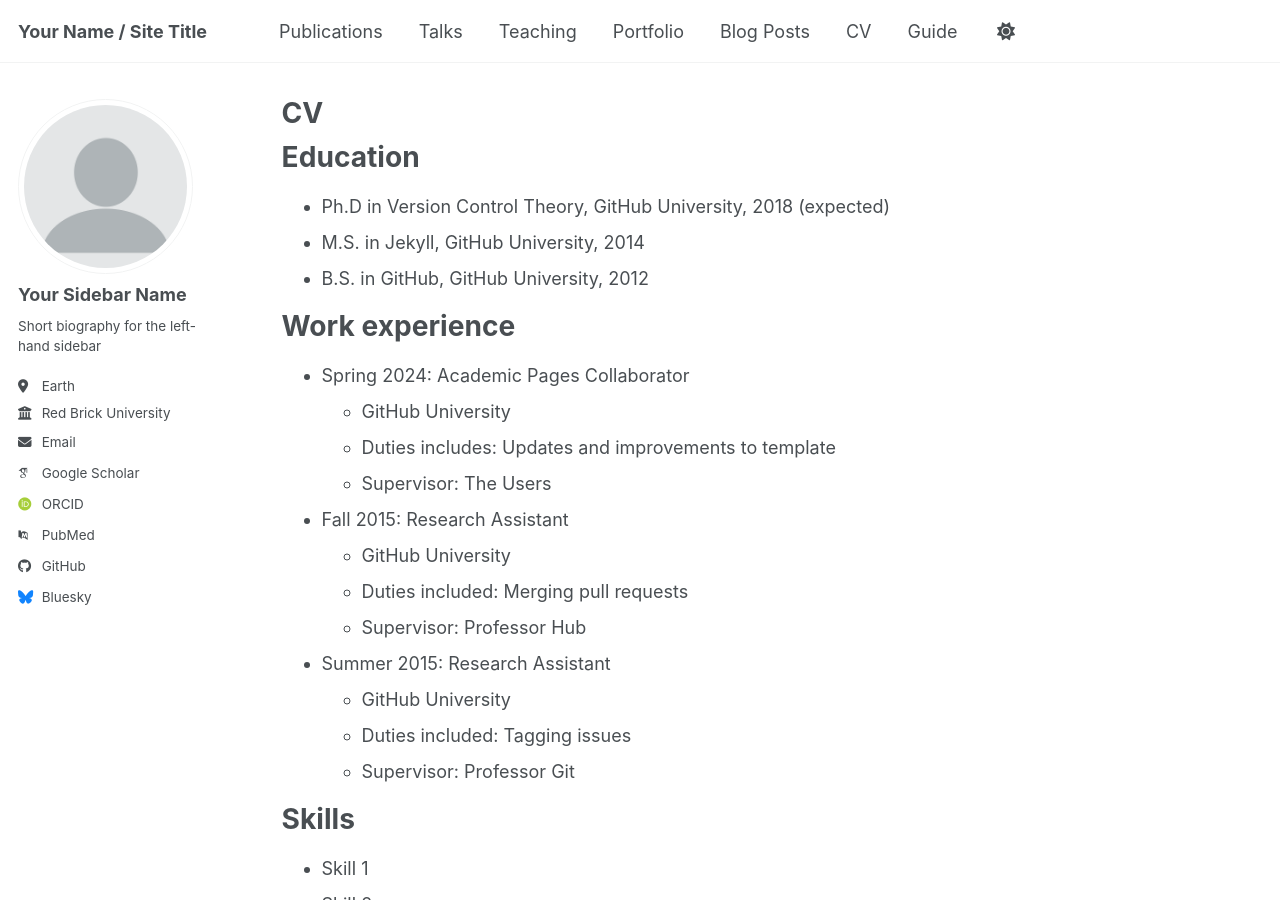
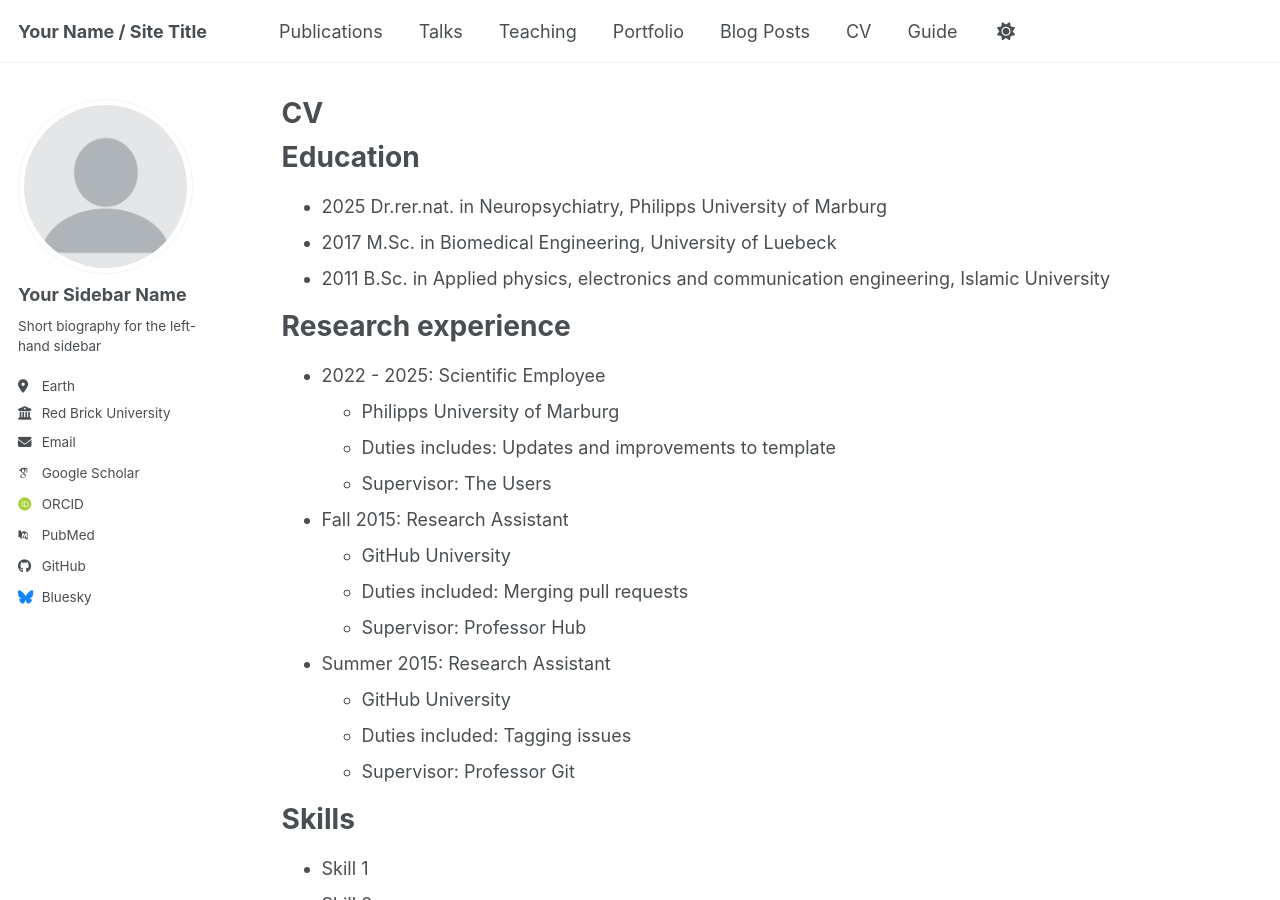
Before and after one commit to rashid-de/rashid.de, a Jekyll site: the page built from _pages/cv.md, in a window 1280 px wide and 900 px high. Built offline with Jekyll 4.4.1, drawn with Linux system fonts in a browser that asks for light colours; some web fonts are replaced; a script bundle is joined from its source files by our own code; library files that are not in the unit come from our copies.

Commit message:
Update cv.md

```diff
--- a/_pages/cv.md
+++ b/_pages/cv.md
@@ -11,14 +11,14 @@
 
 Education
 ======
-* Ph.D in Version Control Theory, GitHub University, 2018 (expected)
-* M.S. in Jekyll, GitHub University, 2014
-* B.S. in GitHub, GitHub University, 2012
+* 2025  Dr.rer.nat. in Neuropsychiatry, Philipps University of Marburg
+* 2017  M.Sc. in Biomedical Engineering, University of Luebeck
+* 2011  B.Sc. in Applied physics, electronics and communication engineering, Islamic University
 
-Work experience
+Research experience
 ======
-* Spring 2024: Academic Pages Collaborator
-  * GitHub University
+* 2022 - 2025: Scientific Employee
+  * Philipps University of Marburg
   * Duties includes: Updates and improvements to template
   * Supervisor: The Users
 
```
